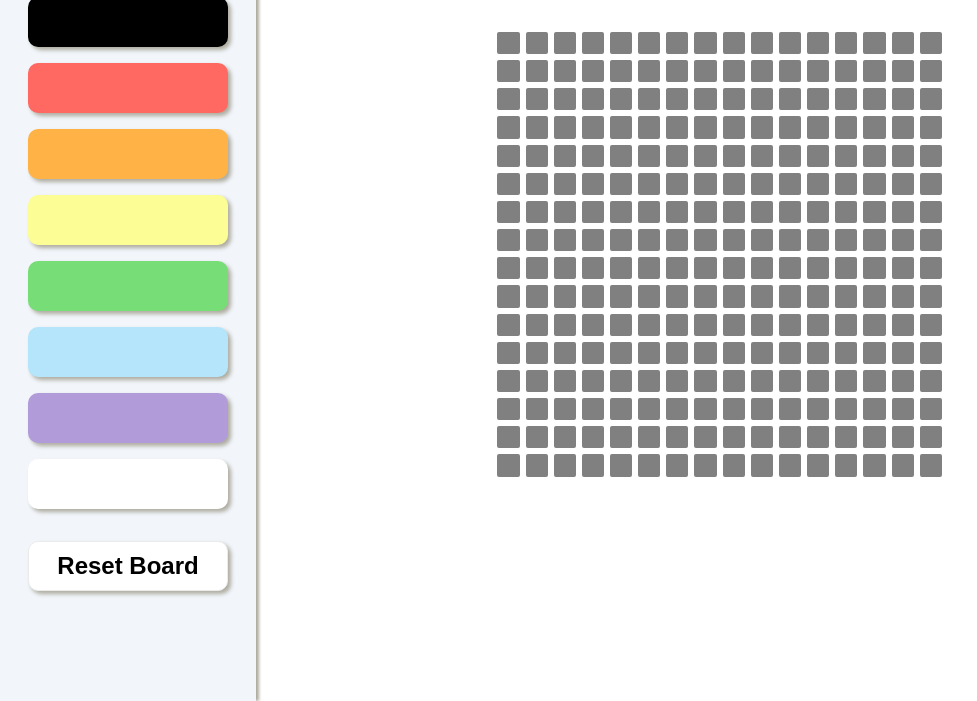
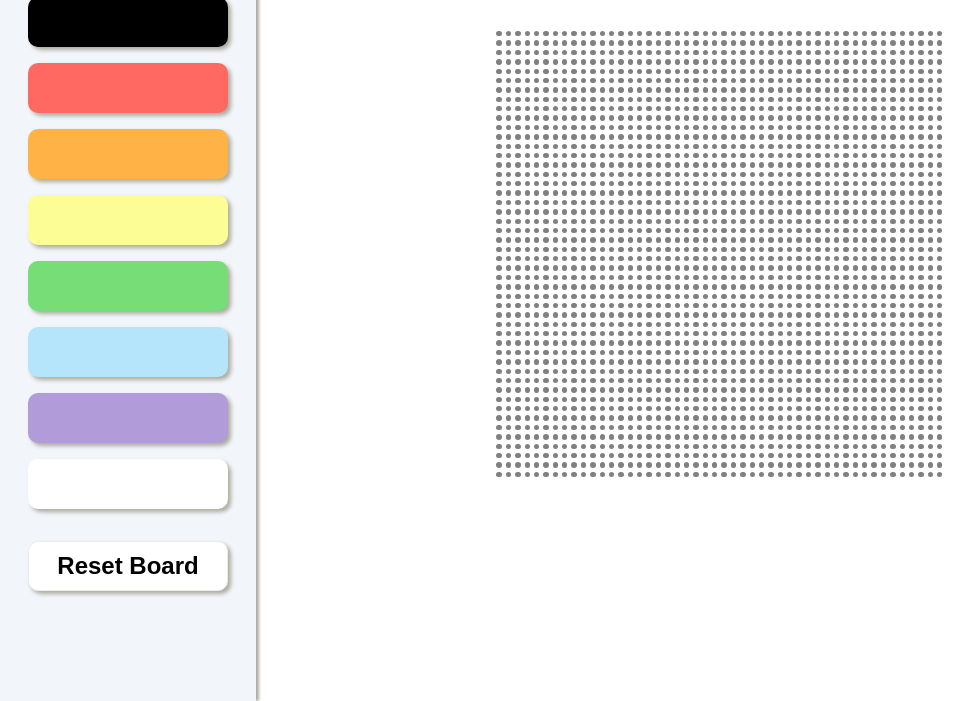
Before and after one commit to stevenbruno/GridSketch, a plain HTML site: page index.html in a window 1280 px wide. Shown: the part 99-800 px from the top of the page, without its empty margins (0-977 px from the left). Drawn offline with Linux system fonts and the light colour scheme.

Commit message:
modify createGrid function to accept variable numRows

```diff
--- a/index.css
+++ b/index.css
@@ -43,7 +43,7 @@
 }
 
 
-/* #region Colors */
+/* #region Colors  */
 
 #black {
     background-color: black;
--- a/index.js
+++ b/index.js
@@ -1,11 +1,17 @@
 let container = document.querySelector('#grid_container');
 
-// modify #grid_container grid style so that 16, 2.2 becomes numRows, 35.2/2.2vw
 function createGrid(numRows) {
+    let container = document.querySelector('#grid_container');
+    let rowWidth = 35.2/numRows;
+    container.style.grid = `repeat(${numRows}, ${rowWidth}vw) / repeat(${numRows}, ${rowWidth}vw)`;
+
     for (let i = 0; i < numRows; i++) {
         for (let j = 0; j < numRows; j++) {
             let box = document.createElement('div');
             box.classList.toggle('grid_item')
+            if (numRows > 30) {
+                box.style.border = '2px solid white';
+            }
             container.appendChild(box);
         }
     }
@@ -34,4 +40,4 @@ function resetBoard() {
 }
 
 
-createGrid(16);
+createGrid(48);
```
